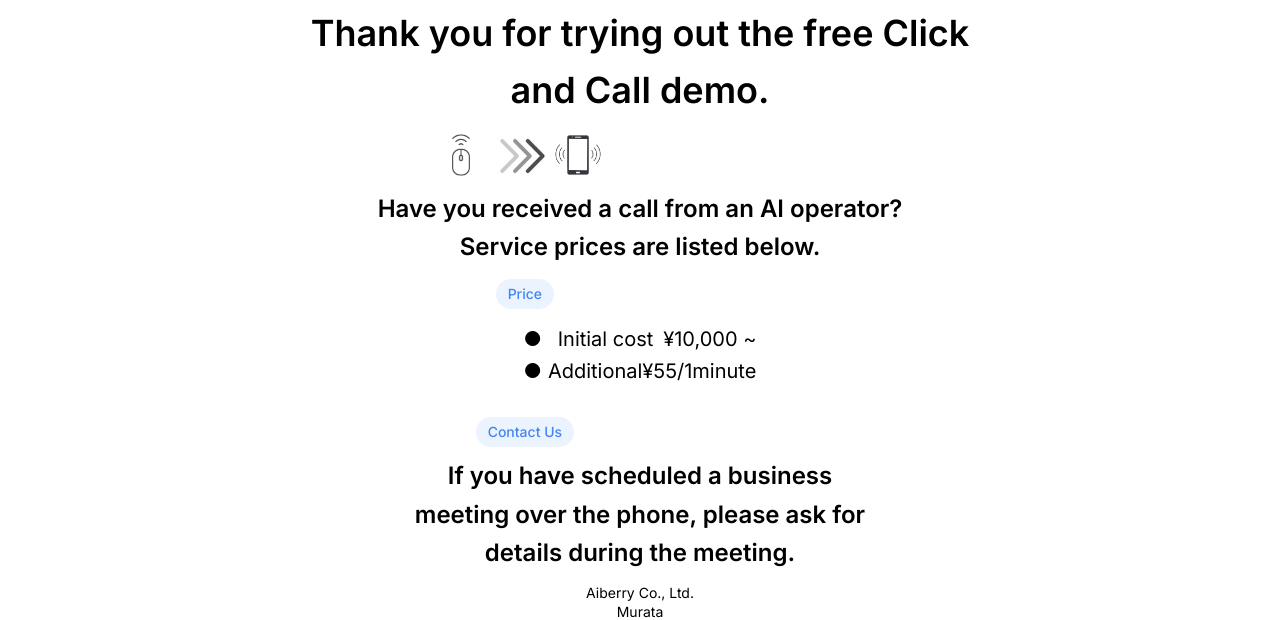
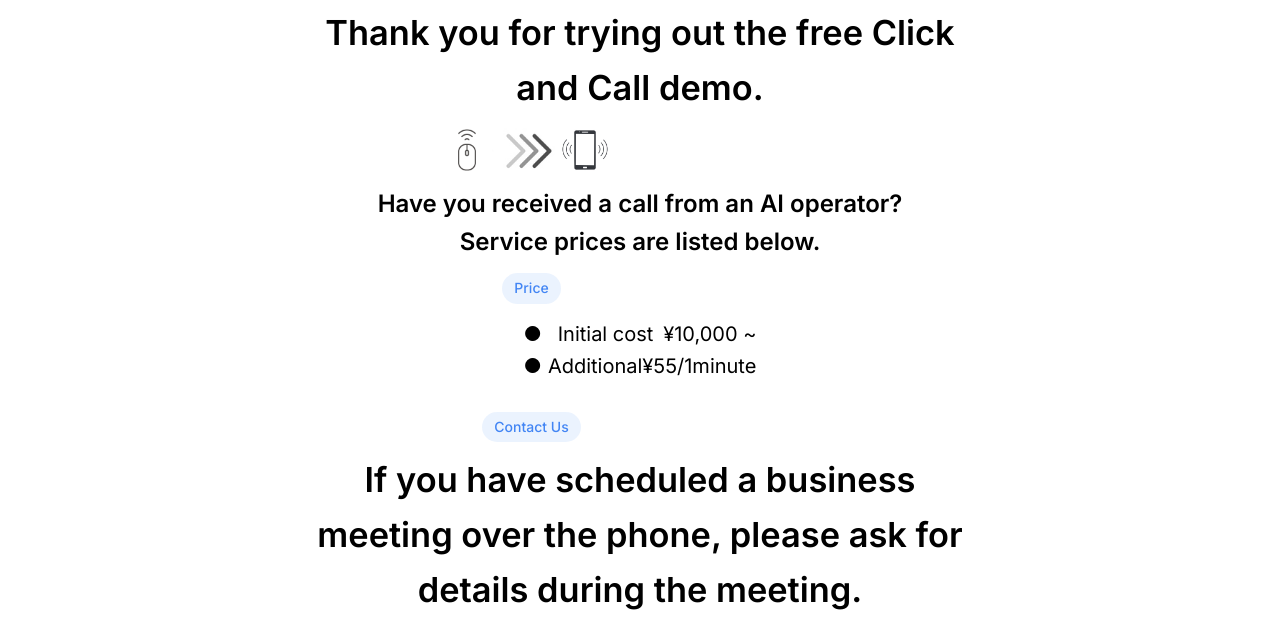
Before and after one commit to hargit19/click-n-call-contact-us, a plain HTML site: page index.html in a window 1280 px wide. Shown: the part 191-811 px from the top of the page. Drawn offline with nearby package versions, Linux system fonts and the light colour scheme.

Commit message:
Update index.html

```diff
--- a/index.html
+++ b/index.html
@@ -191,13 +191,13 @@ nav a:hover {
 
 .click-call-intro
  {
-  font-size: 2.25rem;
+  font-size: 2.15rem;
   margin-bottom: 10px;
   font-weight: 600;
 }
 
 .click-call-contact-instruction{
-    font-size: 1.5rem;
+    font-size: 2.15rem;
     font-weight:600;
 }
 
```
